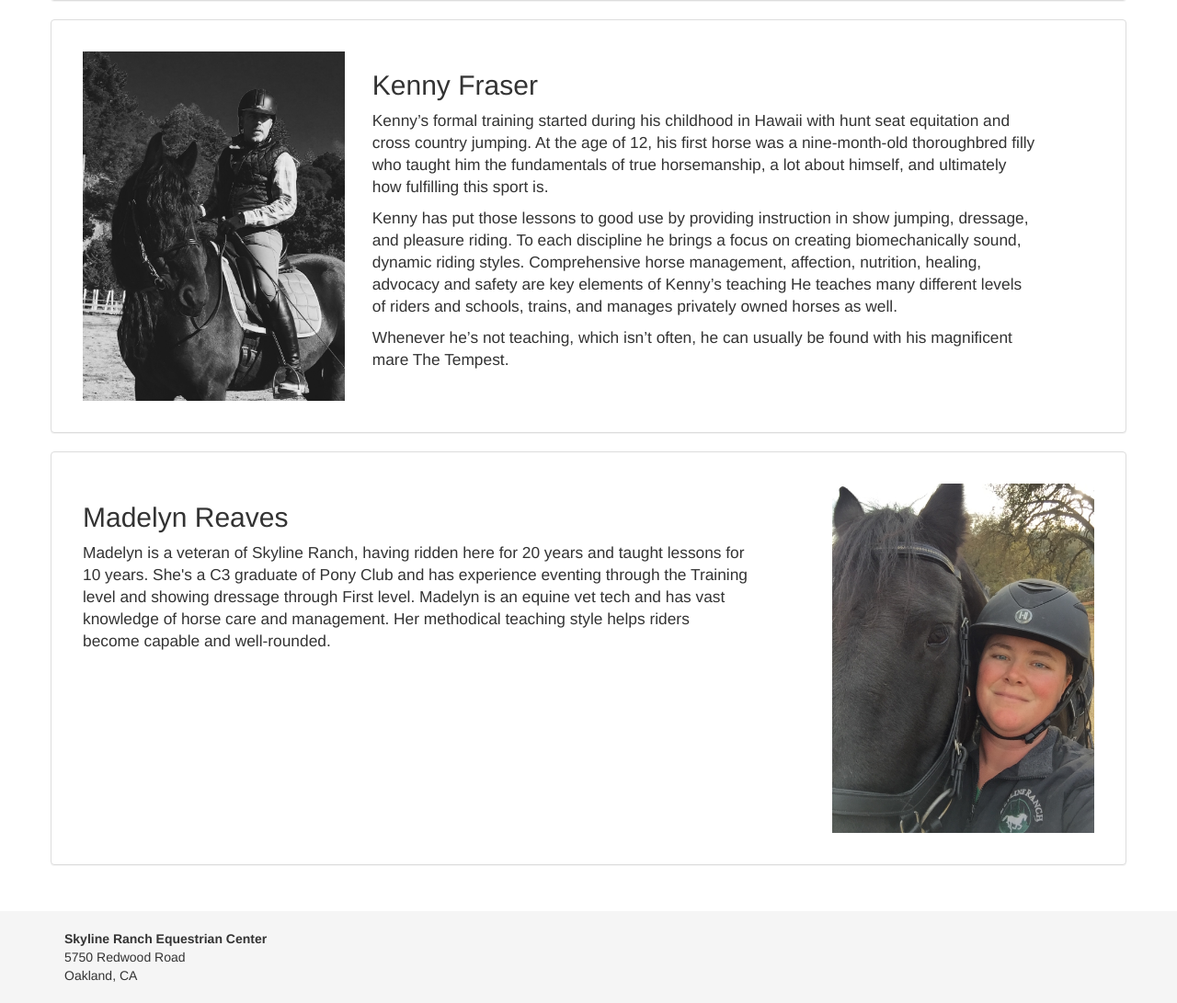
After one commit to ashleycoxley/skyline_ranch_site, a Flask app: page /instructors in a window 1280 px wide. The commit adds this page. Shown: the part 1052-2143 px from the top of the page at 92% size. Run offline with Flask 2, Linux system fonts and the light colour scheme; some libraries are stand-ins or nearby versions.

Commit message:
feat: Instructor page content

```diff
--- a/app.py
+++ b/app.py
@@ -10,6 +10,31 @@ def main_page():
     return flask.render_template('main.html')
 
 
+@app.route('/lessons')
+def lesson_page():
+    return flask.render_template('lessons.html')
+
+
+@app.route('/boarding')
+def boarding_page():
+    return flask.render_template('boarding.html')
+
+
+@app.route('/training')
+def training_page():
+    return flask.render_template('training.html')
+
+
+@app.route('/instructors')
+def instructors_page():
+    return flask.render_template('instructors.html')
+
+
+@app.route('/contact', methods=['GET'])
+def contact_page():
+    return flask.render_template('contact.html')
+
+
 if __name__ == '__main__':
     app.secret_key = 'super_secret_key'
     app.run(host='0.0.0.0', port=8080, debug=True)
--- a/static/style.css
+++ b/static/style.css
@@ -31,6 +31,38 @@
 	margin-top: 20px;
 }
 
+.boarding-banner {
+	margin-top: 30px;
+	width: 70%;
+	height: auto;
+}
+
+.thumbnail-box {
+	margin-top: 15px;
+}
+
+.img-thumbnail {
+	margin-bottom: 20px;
+
+}
+
+/*Instructor page*/
+
+.instructor-photo {
+	height: 380px;
+	width: auto;
+}
+
+.instructor-bio {
+	font-size: 13pt;
+	line-height: 18pt;
+}
+
+.panel-body {
+	padding: 34px;
+}
+
+
 @media screen and (max-width: 1120px) {
 	.navbar-nav {
 		font-size: 14px;
--- a/templates/header.html
+++ b/templates/header.html
@@ -11,29 +11,35 @@
 	<body>
 		<nav class='navbar navbar-default'>
 			<div class='container-fluid'>
+        <div class='row'>
+
+        </div>
 				<div class='navbar-header'>
-          <a class="navbar-brand" href="#">
+          <a class="navbar-brand" href="/">
             <img id='header-logo' alt="Skyline Ranch logo" src="http://www.skyline-ranch.com/wordpress/wp-content/themes/atahualpa353/images/skyline_logo_sm.gif">
           </a>
 				</div>
           <ul class="nav navbar-nav pull-right">
+            <li>
+              <a href="/">Home</a>
+            </li>
             <li> <!-- class="active" -->
-              <a href="#">Lessons</a>
+              <a href="/lessons">Lessons</a>
             </li>
             <li>
-              <a href="#">Boarding</a>
+              <a href="/boarding">Boarding</a>
             </li>
             <li>
-              <a href="#">Training and Clinics</a>
+              <a href="/training">Training and Clinics</a>
             </li>
             <li>
-              <a href="#">Instructors</a>
+              <a href="/instructors">Instructors</a>
             </li>
             <li>
-              <a href="#">Redwood Hills Pony Club</a>
+              <a href="#">Summer Camp</a>
             </li>
             <li>
-              <a href="#">Contact Us</a>
+              <a href="#">Photos</a>
             </li>
           </ul>
 			</div>
@@ -54,4 +60,5 @@
       </div>
     </footer
 	</body>
+  <script src="//netdna.bootstrapcdn.com/bootstrap/3.0.3/js/bootstrap.min.js"></script>
 </html>
--- /dev/null
+++ b/templates/instructors.html
@@ -0,0 +1,76 @@
+{% extends "header.html" %}
+{% block content %}
+<div class='container'>
+  <div class='row'>
+    <div class="panel panel-default">
+      <div class="panel-body">
+        <div class='row'>
+          <div class='col-md-4'>
+            <img class='instructor-photo' src='https://placekitten.com/g/300/372'>
+          </div>
+          <div class='col-md-8 instructor-bio pull-left'>
+            <h2>Judi Martin</h2>
+            <div class='instructor-bio-text'>
+              <p>Judi has owned and operated Skyline Ranch Equestrian Center for 20 years. She has over 35 years' experience teaching beginner through advanced riding lessons and bringing horses through the levels in eventing, jumpers, and dressage. Judi's lessons focus on developing confident and effective riders through challenging exercises, insightful feedback, and great positivity. Her students compete successfully at local and rated hunter/jumper shows, 3-day events, and dressage shows.</p>
+              <p>Some of Judi's accomplishments include:</p>
+              <ul>
+                <li>USDF Silver and Bronze medalist (Prix St. Georges level)</li>
+                <li>Evented through the Preliminary level</li>
+                <li>Shown jumpers through 1.35m mini-prix</li>
+                <li>Trained with Tracey Lert, Gerhardt Politz, Charles DeKunffy, Tom Poulin, Inez Propfe-Credo, Dale Peterson, Derek DiGrazia, and John McConnell</li>
+              </ul>
+            </div>
+          </div>
+        </div>
+      </div>
+    </div>
+    <div class="panel panel-default">
+      <div class="panel-body">
+        <div class='row'>
+          <div class='col-md-8 instructor-bio'>
+            <h2>Angelica Adelman</h2>
+            <div class='instructor-bio-text'>
+              <p>Gelli grew up in Southern California, riding hunter/jumpers on the AA circuit. She's shown at major venues including San Diego's Showpark, The Oaks, LA Equestrian Center, Menlo Charity Show, and Pebble Beach. Now, she's been teaching lessons and running summer camp at Skyline Ranch since 2014. Her favorite thing about Skyline is the great community, and being able to watch kids learn and fall in love with horses and the sport.</p>
+            </div>
+          </div>
+          <div class='col-md-4'>
+            <img class='instructor-photo pull-right' src='https://placekitten.com/g/300/372'>
+          </div>
+        </div>
+      </div>
+    </div>
+    <div class="panel panel-default">
+      <div class="panel-body">
+        <div class='row'>
+          <div class='col-md-4 instructor-photo'>
+            <img class='instructor-photo pull-left' src="{{url_for('static', filename='img/kenny_bio.jpg')}}">
+          </div>
+          <div class='col-md-8 instructor-bio'>
+            <h2>Kenny Fraser</h2>
+            <div class='instructor-bio-text'>
+              <p>Kenny’s formal training started during his childhood in Hawaii with hunt seat equitation and cross country jumping. At the age of 12, his first horse was a nine-month-old thoroughbred filly who taught him the fundamentals of true horsemanship, a lot about himself, and ultimately how fulfilling this sport is.</p>
+              <p>Kenny has put those lessons to good use by providing instruction in show jumping, dressage, and pleasure riding. To each discipline he brings a focus on creating biomechanically sound, dynamic riding styles. Comprehensive horse management, affection, nutrition, healing, advocacy and safety are key elements of Kenny’s teaching He teaches many different levels of riders and schools, trains, and manages privately owned horses as well.</p>
+              <p>Whenever he’s not teaching, which isn’t often, he can usually be found with his magnificent mare The Tempest.</p>
+            </div>
+          </div>
+        </div>
+      </div>
+    </div>
+    <div class="panel panel-default">
+      <div class="panel-body">
+        <div class='row'>
+          <div class='col-md-8 instructor-bio'>
+            <h2>Madelyn Reaves</h2>
+            <div class='instructor-bio-text'>
+              <p>Madelyn is a veteran of Skyline Ranch, having ridden here for 20 years and taught lessons for 10 years. She's a C3 graduate of Pony Club and has experience eventing through the Training level and showing dressage through First level. Madelyn is an equine vet tech and has vast knowledge of horse care and management. Her methodical teaching style helps riders become capable and well-rounded.</p>
+            </div>
+          </div>
+          <div class='col-md-4'>
+            <img class='instructor-photo pull-right' src="{{url_for('static', filename='img/madelyn_bio.jpg')}}">
+          </div>
+        </div>
+      </div>
+    </div>
+  </div>
+</div>
+{% endblock %}
--- a/templates/main.html
+++ b/templates/main.html
@@ -41,5 +41,4 @@
     </div>
   </div>
 </div>
-<script src="//netdna.bootstrapcdn.com/bootstrap/3.0.3/js/bootstrap.min.js"></script>
 {% endblock %}
```
Also changed, not shown: templates/boarding.html (added, +91 -0 lines), templates/contact.html (added, +21 -0 lines), templates/lessons.html (added, +83 -0 lines), templates/training.html (added, +8 -0 lines), static/img/boarding1.png (added), static/img/boarding2.png (added), static/img/boarding3.png (added), static/img/boarding4.jpg (added), static/img/boardingbanner.png (added), static/img/fb_icon.png (added), static/img/kenny_bio.jpg (added), static/img/madelyn_bio.jpg (added), static/img/skyline_sign.png (added).
